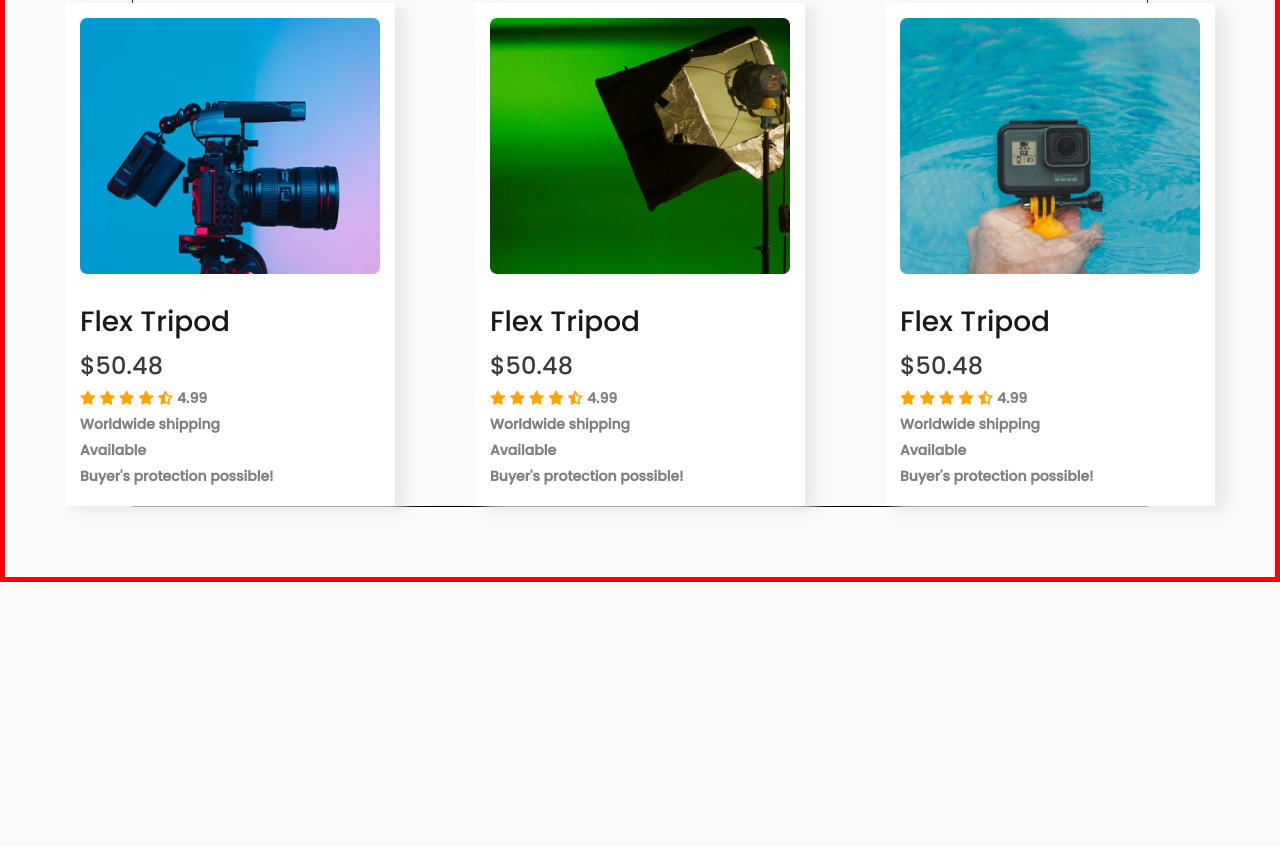
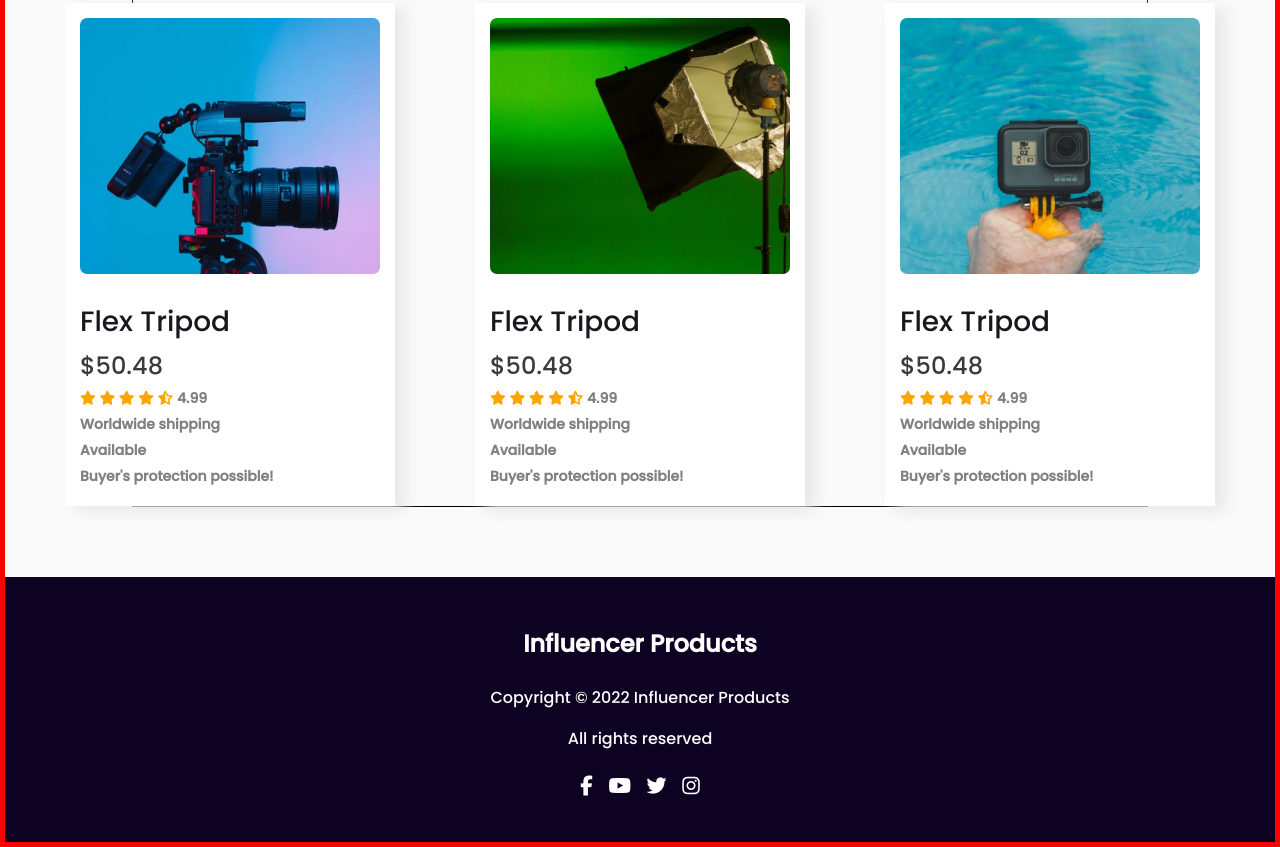
Before and after one commit to RawsonTabassum/assignment-02-influencer-gear, a plain HTML site: page index.html in a window 1280 px wide. Shown: the part 1965-2812 px from the top of the page. Before the commit the page ends 2547 px from the top, so only its background shows below. Drawn offline with Linux system fonts and the light colour scheme.

Commit message:
footer completed

```diff
--- a/css/style.css
+++ b/css/style.css
@@ -99,6 +99,7 @@ hr {
 /* --------------------------------- */
 /* 3rd section - grid */
 /* --------------------------------- */
+
 .title {
   text-align: center;
   font-weight: 600;
@@ -152,3 +153,23 @@ hr {
   font-weight: 700;
   font-size: 14px;
 }
+
+/* --------------------------------- */
+/* footer */
+/* --------------------------------- */
+footer {
+  height: 240px;
+  background-color: rgb(14, 2, 34);
+  color: white;
+  padding-top: 25px;
+  text-align: center;
+}
+
+.f-heading {
+  font-size: 24px;
+  font-weight: 700;
+}
+
+.icon {
+  font-size: 20px;
+}
--- a/index.html
+++ b/index.html
@@ -257,5 +257,17 @@
             </div>
         </section>
     </main>
+
+    <footer>
+        <p class="f-heading">Influencer Products</p>
+        <p>Copyright &#xA9; 2022 Influencer Products</p>
+        <p>All rights reserved</p>
+        <p class="icon">
+            <i class="fab fa-facebook-f"></i>&#160;&#160;
+            <i class="fab fa-youtube"></i>&#160;&#160;
+            <i class="fab fa-twitter"></i>&#160;&#160;
+            <i class="fab fa-instagram"></i>
+        </p>
+    </footer>
 </body>
 </html>
```
